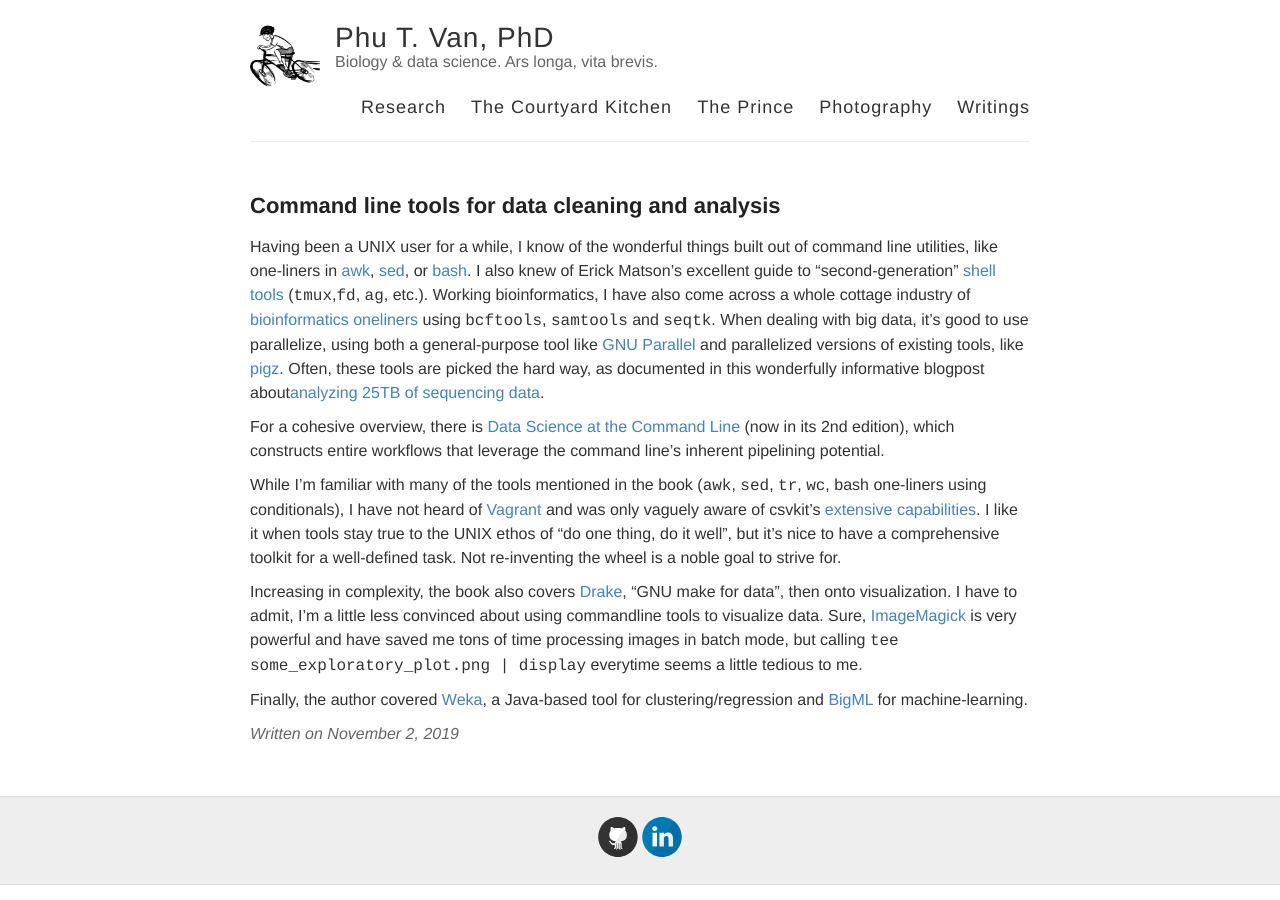
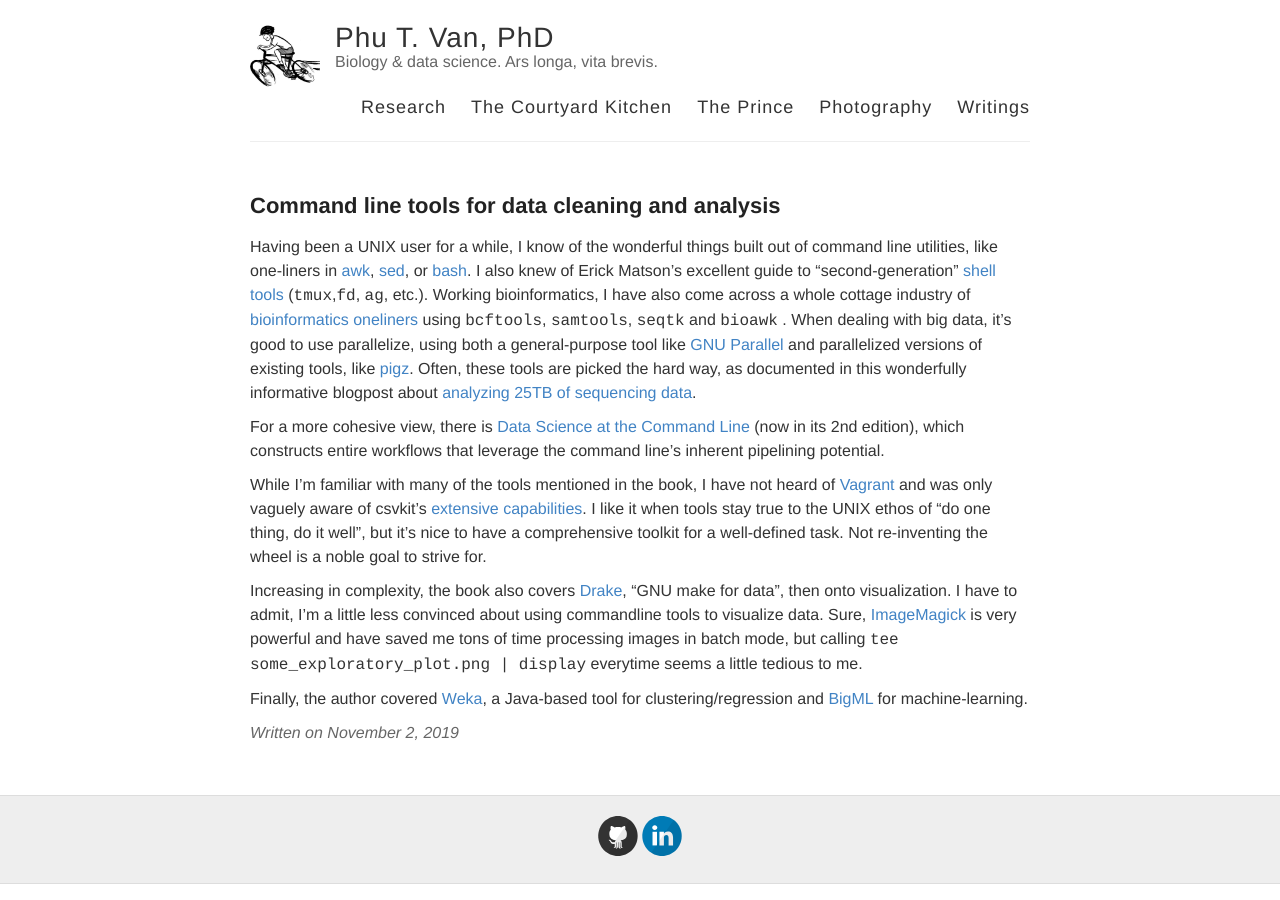
Before and after one commit to ptvan/ptvan.github.io, a Jekyll site: the page built from _posts/2019-11-02-command-line-tools.md, in a window 1280 px wide. Built offline with Jekyll 4.4.1, drawn with Linux system fonts in a browser that asks for light colours.

Commit message:
minor updates

````diff
--- a/_posts/2019-11-02-command-line-tools.md
+++ b/_posts/2019-11-02-command-line-tools.md
@@ -3,11 +3,11 @@
 title: Command line tools for data cleaning and analysis
 ---
 
-Having been a UNIX user for a while, I know of the wonderful things built out of command line utilities, like one-liners in [awk](https://catonmat.net/awk-one-liners-explained-part-one), [sed](https://catonmat.net/sed-one-liners-explained-part-one), or [bash](http://www.bashoneliners.com). I also knew of Erick Matson's excellent guide to "second-generation" [shell tools](http://erick.matsen.org/2020/01/04/2nd-gen-interactive-shell.html) (`tmux`,`fd`, `ag`, etc.). Working bioinformatics, I have also come across a whole cottage industry of [bioinformatics oneliners](https://github.com/stephenturner/oneliners) using `bcftools`, `samtools` and `seqtk`. When dealing with big data, it's good to use parallelize, using both a general-purpose tool like [GNU Parallel](https://www.gnu.org/software/parallel/) and parallelized versions of existing tools, like [pigz](https://zlib.net/pigz/). Often, these tools are picked the hard way, as documented in this wonderfully informative blogpost about[analyzing 25TB of sequencing data](https://livefreeordichotomize.com/2019/06/04/using_awk_and_r_to_parse_25tb/).
+Having been a UNIX user for a while, I know of the wonderful things built out of command line utilities, like one-liners in [awk](https://catonmat.net/awk-one-liners-explained-part-one), [sed](https://catonmat.net/sed-one-liners-explained-part-one), or [bash](http://www.bashoneliners.com). I also knew of Erick Matson's excellent guide to "second-generation" [shell tools](http://erick.matsen.org/2020/01/04/2nd-gen-interactive-shell.html) (`tmux`,`fd`, `ag`, etc.). Working bioinformatics, I have also come across a whole cottage industry of [bioinformatics oneliners](https://github.com/stephenturner/oneliners) using `bcftools`, `samtools`, `seqtk` and `bioawk` . When dealing with big data, it's good to use parallelize, using both a general-purpose tool like [GNU Parallel](https://www.gnu.org/software/parallel/) and parallelized versions of existing tools, like [pigz](https://zlib.net/pigz/). Often, these tools are picked the hard way, as documented in this wonderfully informative blogpost about [analyzing 25TB of sequencing data](https://livefreeordichotomize.com/2019/06/04/using_awk_and_r_to_parse_25tb/).
 
-For a cohesive overview, there is [Data Science at the Command Line](https://www.datascienceatthecommandline.com/) (now in its 2nd edition), which constructs entire workflows that leverage the command line's inherent pipelining potential.
+For a more cohesive view, there is [Data Science at the Command Line](https://www.datascienceatthecommandline.com/) (now in its 2nd edition), which constructs entire workflows that leverage the command line's inherent pipelining potential.
 
-While I'm familiar with many of the tools mentioned in the book (`awk`, `sed`, `tr`, `wc`, bash one-liners using conditionals), I have not heard of [Vagrant](https://www.vagrantup.com/docs/cli/) and was only vaguely aware of csvkit's [extensive capabilities](https://source.opennews.org/articles/eleven-awesome-things-you-can-do-csvkit/). I like it when tools stay true to the UNIX ethos of "do one thing, do it well", but it's nice to have a comprehensive toolkit for a well-defined task. Not re-inventing the wheel is a noble goal to strive for.
+While I'm familiar with many of the tools mentioned in the book, I have not heard of [Vagrant](https://www.vagrantup.com/docs/cli/) and was only vaguely aware of csvkit's [extensive capabilities](https://source.opennews.org/articles/eleven-awesome-things-you-can-do-csvkit/). I like it when tools stay true to the UNIX ethos of "do one thing, do it well", but it's nice to have a comprehensive toolkit for a well-defined task. Not re-inventing the wheel is a noble goal to strive for.
 
 Increasing in complexity, the book also covers [Drake](https://github.com/Factual/drake), "GNU make for data", then onto visualization. I have to admit, I'm a little less convinced about using commandline tools to visualize data. Sure, [ImageMagick](https://imagemagick.org) is very powerful and have saved me tons of time processing images in batch mode, but calling ```tee some_exploratory_plot.png | display``` everytime seems a little tedious to me.
 
````
Also changed, not shown: research.md (+2 -0 lines).
